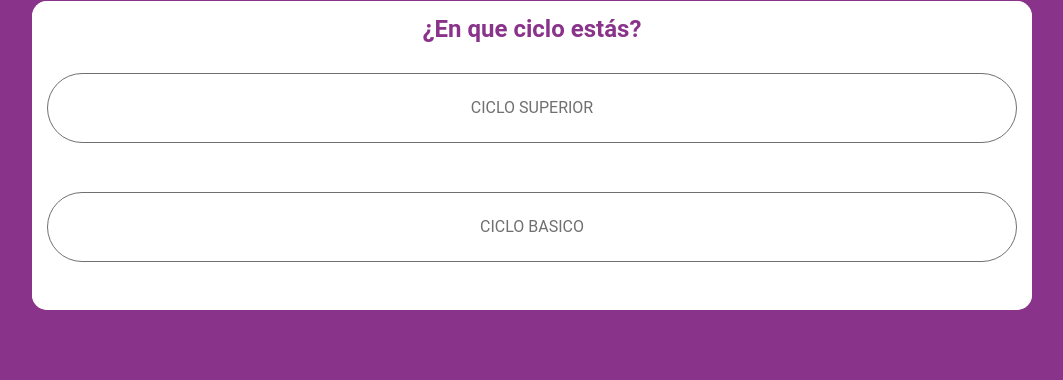
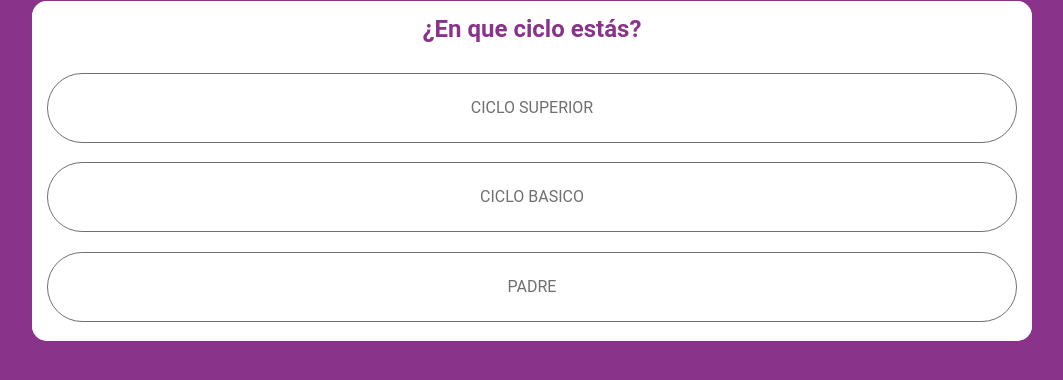
Before and after one commit to doloreslopeztontis/ESIMETRO, a PHP site: page /ElegirCiclo.php in a window 1280 px wide. Shown: the part 195-575 px from the top of the page, without its empty margins (108-1171 px from the left). Run offline with PHP 8.4, Linux system fonts and the light colour scheme.

Commit message:
Listar categorias y listar Preguntas desde la BD

```diff
--- a/Css/estilosGenerales.css
+++ b/Css/estilosGenerales.css
@@ -78,7 +78,8 @@
     color: #707070;
     width: 100%;
     height: 70px;
-    margin-bottom: 5%;
+    margin-bottom: 2%;
+    float: left;
 }
 
 .Respuesta:hover{
--- a/ElegirCiclo.php
+++ b/ElegirCiclo.php
@@ -13,17 +13,21 @@
     <title>Elegir Ciclo</title>
 </head>
 <body>
-    <?php include("Baner.php")?>
+    <?php include("Baner.php");
+    $Array = array("CICLO SUPERIOR","CICLO BASICO","PADRE");
+    ?>
 
    <div class="container-fluid">
         <div class="ContenedorPregunta">
             <div class="row col-md-12 justify-content-center FondoBlanco">
                 <p class="Pregunta center">¿En que ciclo est&aacute;s?</p>
             </div>
-            <div class="row col-md-12 FondoBlanco">
-                <button type="button" class="btn btn-outline-secondary Respuesta">CICLO SUPERIOR</button>
-                <button type="button" class="btn btn-outline-secondary Respuesta">CICLO BASICO</button>
-            </div>
+            <?php foreach($Array as $NombreCategoria): ?>
+                <div class="row col-md-12 FondoBlanco">
+                    <button type="button" class="btn btn-outline-secondary Respuesta"><?php echo $NombreCategoria;?></button>
+                </div>
+            <?php endforeach; ?>
+
         </div>
    </div>
 </body>
```
Also changed, not shown: Pregunta.php (+2 -5 lines).
